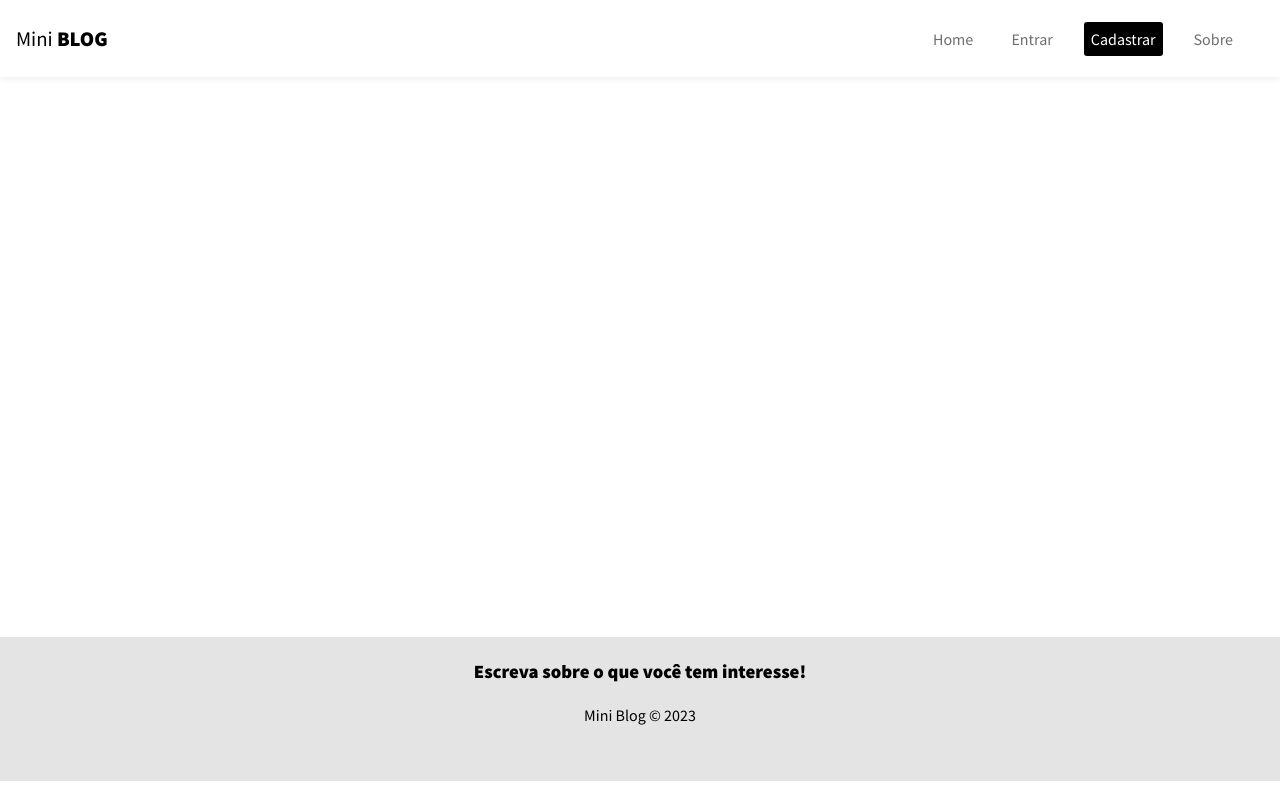
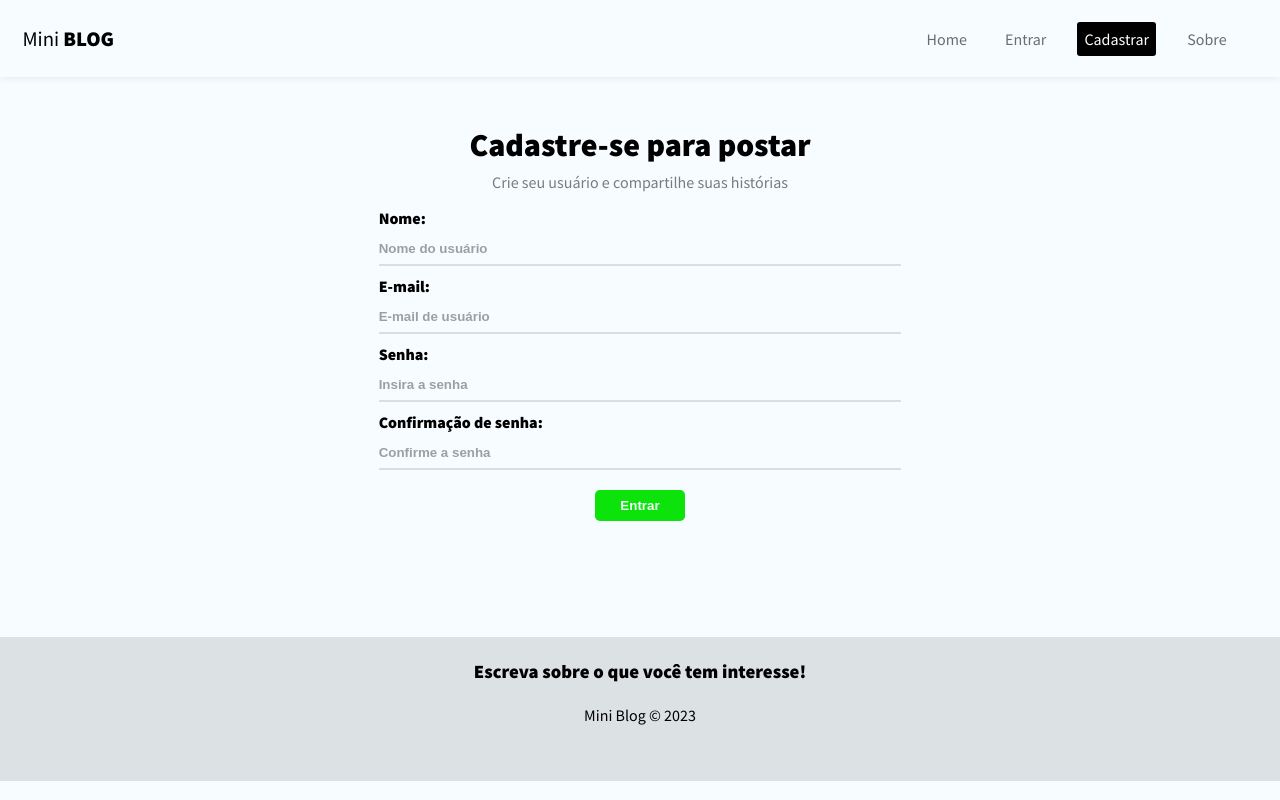
Before and after one commit to RenatoGuii/Mini-Blog, a React (Create React App) app: page /cadastro in a window 1280 px wide. Built offline with nearby package versions, Linux system fonts and the light colour scheme.

Commit message:
Add aba cadastro

```diff
--- a/public/index.html
+++ b/public/index.html
@@ -24,7 +24,7 @@
       work correctly both with client-side routing and a non-root public URL.
       Learn how to configure a non-root public URL by running `npm run build`.
     -->
-    <title>React App</title>
+    <title>Mini Blog</title>
   </head>
   <body>
     <noscript>You need to enable JavaScript to run this app.</noscript>
--- a/src/App.js
+++ b/src/App.js
@@ -5,6 +5,7 @@ import { BrowserRouter, Routes, Route, Navigate } from "react-router-dom";
 // Pages
 import Home from "./pages/Home/Home";
 import About from "./pages/About/About";
+import Register from "./pages/Register/Register";
 // Components
 import Navbar from "./components/Navbar";
 import Footer from "./components/Footer";
@@ -18,6 +19,7 @@ function App() {
           <Routes>
             <Route path="/" element={<Home />} />
             <Route path="/sobre" element={<About />} />
+            <Route path="/cadastro" element={<Register />} />
           </Routes>
         </div>
         <Footer />
--- a/src/components/Footer.module.css
+++ b/src/components/Footer.module.css
@@ -4,7 +4,6 @@ footer {
 }
 
 h3, p {
-    font-family: Source Sans Pro;
     text-align: center;
 }
 
--- a/src/components/Navbar.module.css
+++ b/src/components/Navbar.module.css
@@ -1,13 +1,12 @@
 * {
     margin: 0;
-    font-family: Source Sans Pro;
 }
 
 nav {
     display: flex;
     flex-direction: row;
     justify-content: space-between;
-    padding: 1.6em 1em;
+    padding: 1.6em 1.4em;
     box-shadow: rgba(0, 0, 0, 0.15) 0px -2px 10px 0px;
     align-items: center;
 }
--- a/src/index.css
+++ b/src/index.css
@@ -1 +1,12 @@
 @import url('https://fonts.googleapis.com/css2?family=Source+Sans+Pro:wght@400;900&display=swap');
+
+body {
+  background-color: #f6fcff;
+  padding: 0;
+  margin: 0;
+  font-family: "Source Sans Pro", sans-serif;
+}
+
+input:focus, textarea:focus {
+    outline: none;
+}
--- /dev/null
+++ b/src/pages/Login/Login.js
@@ -0,0 +1 @@
+rafce
--- /dev/null
+++ b/src/pages/Register/Register.js
@@ -0,0 +1,31 @@
+import styles from "./Register.module.css";
+
+const Register = () => {
+  return (
+    <div className={styles.cadastro}>
+      <h1>Cadastre-se para postar</h1>
+      <p className={styles.p1}>Crie seu usuário e compartilhe suas histórias</p>
+      <form>
+        <div className={styles.forms}>
+          <p>Nome:</p>
+          <input type="text" name="" id="" placeholder="Nome do usuário" />
+        </div>
+        <div className={styles.forms}>
+          <p>E-mail:</p>
+          <input type="email" name="" id="" placeholder="E-mail de usuário" />
+        </div>
+        <div className={styles.forms}>
+          <p>Senha:</p>
+          <input type="password" name="" id="" placeholder="Insira a senha" />
+        </div>
+        <div className={styles.forms}>
+          <p>Confirmação de senha:</p>
+          <input type="password" name="" id="" placeholder="Confirme a senha" />
+        </div>
+        <input type="submit" value="Entrar" className={styles.submit} />
+      </form>
+    </div>
+  );
+};
+
+export default Register;
--- /dev/null
+++ b/src/pages/Register/Register.module.css
@@ -0,0 +1,60 @@
+.cadastro {
+    display: flex;
+    flex-direction: column;
+    justify-content: center;
+    align-items: center;
+    padding-top: 3em;
+}
+
+.cadastro .p1 {
+    padding: 0.4em 0.5em;
+    color: rgba(0, 0, 0, 0.51);
+}
+
+form {
+    height: 40vh;
+    width: 60vw;
+    max-width: 522.7px;
+    padding: 10px;
+}
+
+.forms {
+    margin-bottom: 10px;
+}
+
+.forms p {
+    font-weight: 800;
+    text-align: left;
+    padding-bottom: 5px;
+}
+
+.forms input {
+    border: none;
+    background-color: #f6fcff;
+    border-bottom: 2px solid rgba(0, 0, 0, 0.114);
+    width: 100%;
+    padding: 8px 0;
+}
+
+.forms input::-webkit-input-placeholder {
+    color: rgba(0, 0, 0, 0.37);
+    font-weight: 600;
+}
+
+.submit {
+    display: block;
+    margin: 20px auto;
+    background-color: rgb(11, 227, 11);
+    color: #f6fcff;
+    font-weight: 600;
+    border: none;
+    padding: 8px 25px;
+    border-radius: 5px;
+}
+
+.submit:hover {
+    cursor: pointer;
+    color: rgb(11, 227, 11);
+    background-color: #f6fcff;
+    transition: 0.7s;
+}
```
Also changed, not shown: src/pages/Login/Login.module.css (added).
